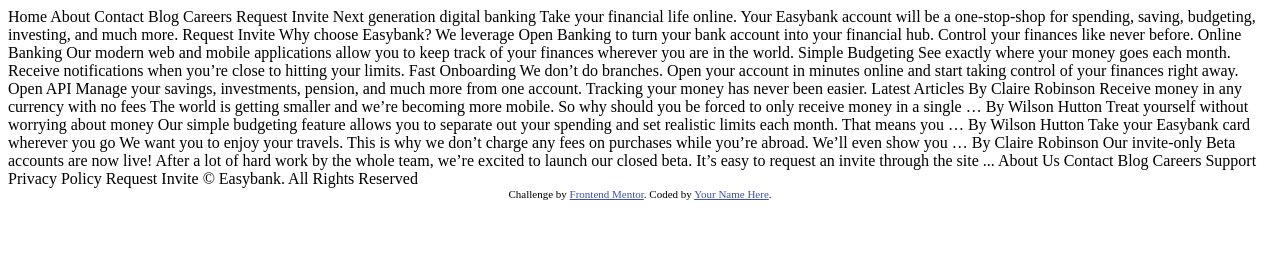
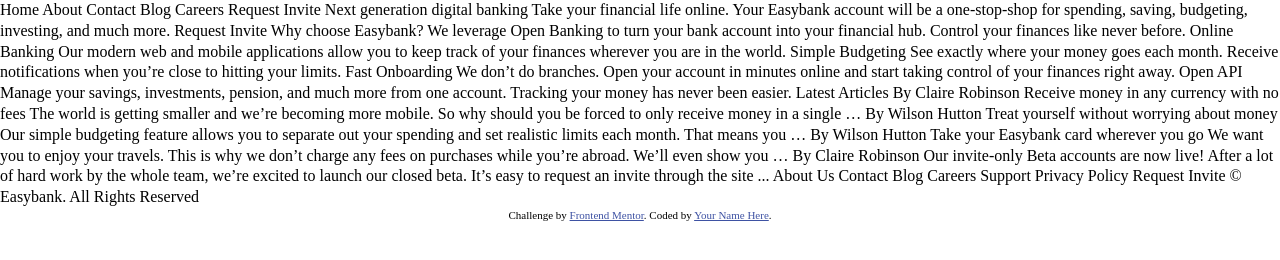
Before and after one commit to ValentineEssuman/freecodecampProjects, a plain HTML site: page easybank-landing-page-master/index.html in a window 1280 px wide. Drawn offline with nearby package versions, Linux system fonts and the light colour scheme; files that its build step writes are made by us from their sources.

Commit message:
started filling in

```diff
--- /dev/null
+++ b/easybank-landing-page-master/app/js/script.js
@@ -0,0 +1 @@
+console.log("Hello yall");
--- a/easybank-landing-page-master/app/scss/style.css
+++ b/easybank-landing-page-master/app/scss/style.css
@@ -0,0 +1,2 @@
+@import "variables";
+@import "globals";
--- a/easybank-landing-page-master/index.html
+++ b/easybank-landing-page-master/index.html
@@ -7,6 +7,9 @@
   <link rel="icon" type="image/png" sizes="32x32" href="./images/favicon-32x32.png">
   <link rel="preconnect" href="https://fonts.gstatic.com">
 <link href="https://fonts.googleapis.com/css2?family=Public+Sans:wght@300;400&display=swap" rel="stylesheet">
+  <link rel="stylesheet" href="/style.css">
+
+
   <title>Frontend Mentor | Easybank landing page</title>
 
   <!-- Feel free to remove these styles or customise in your own stylesheet 👍 -->
@@ -98,5 +101,7 @@
     Challenge by <a href="https://www.frontendmentor.io?ref=challenge" target="_blank">Frontend Mentor</a>.
     Coded by <a href="#">Your Name Here</a>.
   </div>
+
+  <script src="/app/js/script.js"></script>
 </body>
 </html>
```
Also changed, not shown: easybank-landing-page-master/app/scss/_globals.css (deleted), easybank-landing-page-master/app/scss/_globals.scss (added), easybank-landing-page-master/app/scss/_variables.css (deleted), easybank-landing-page-master/app/scss/_variables.scss (added).
